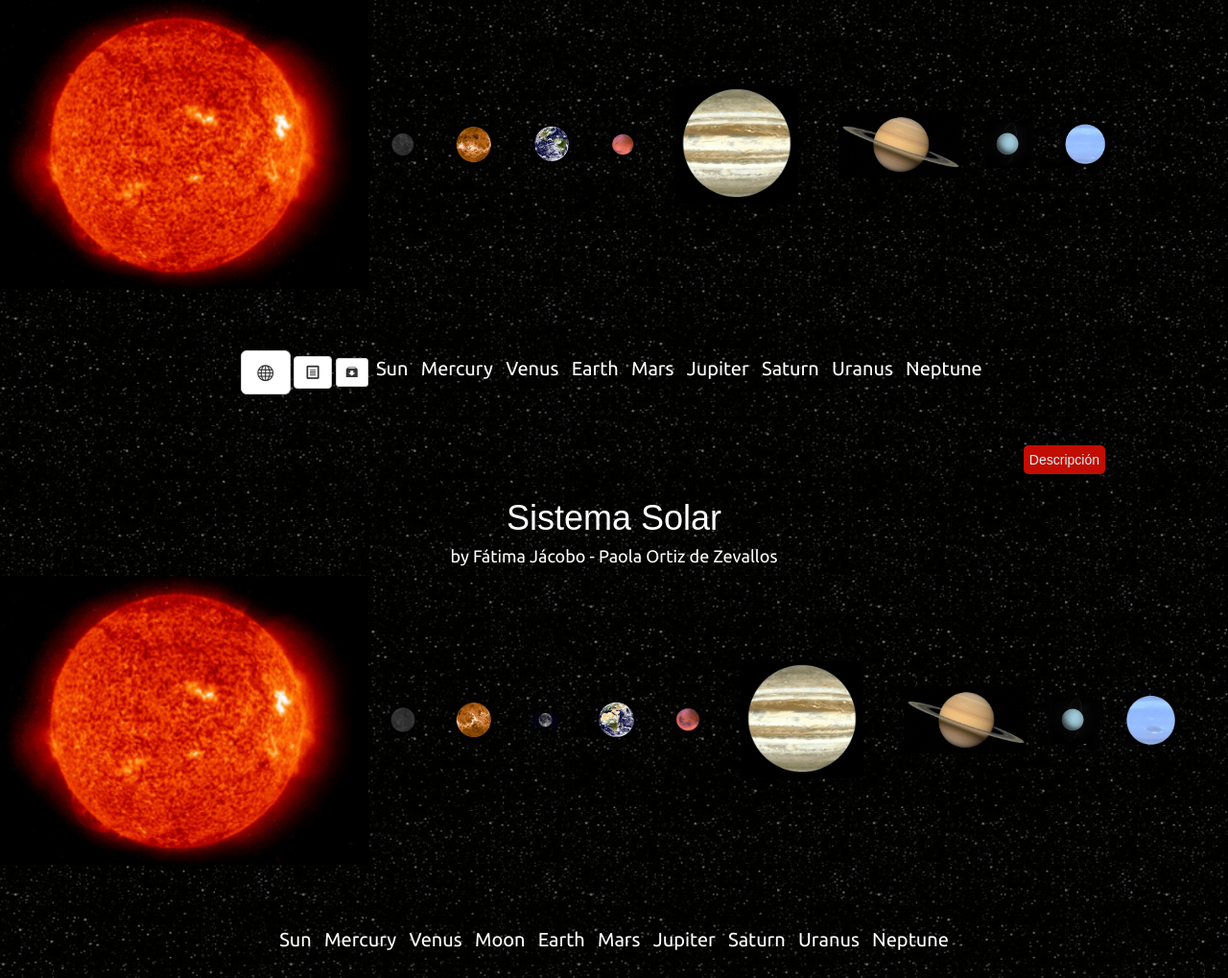
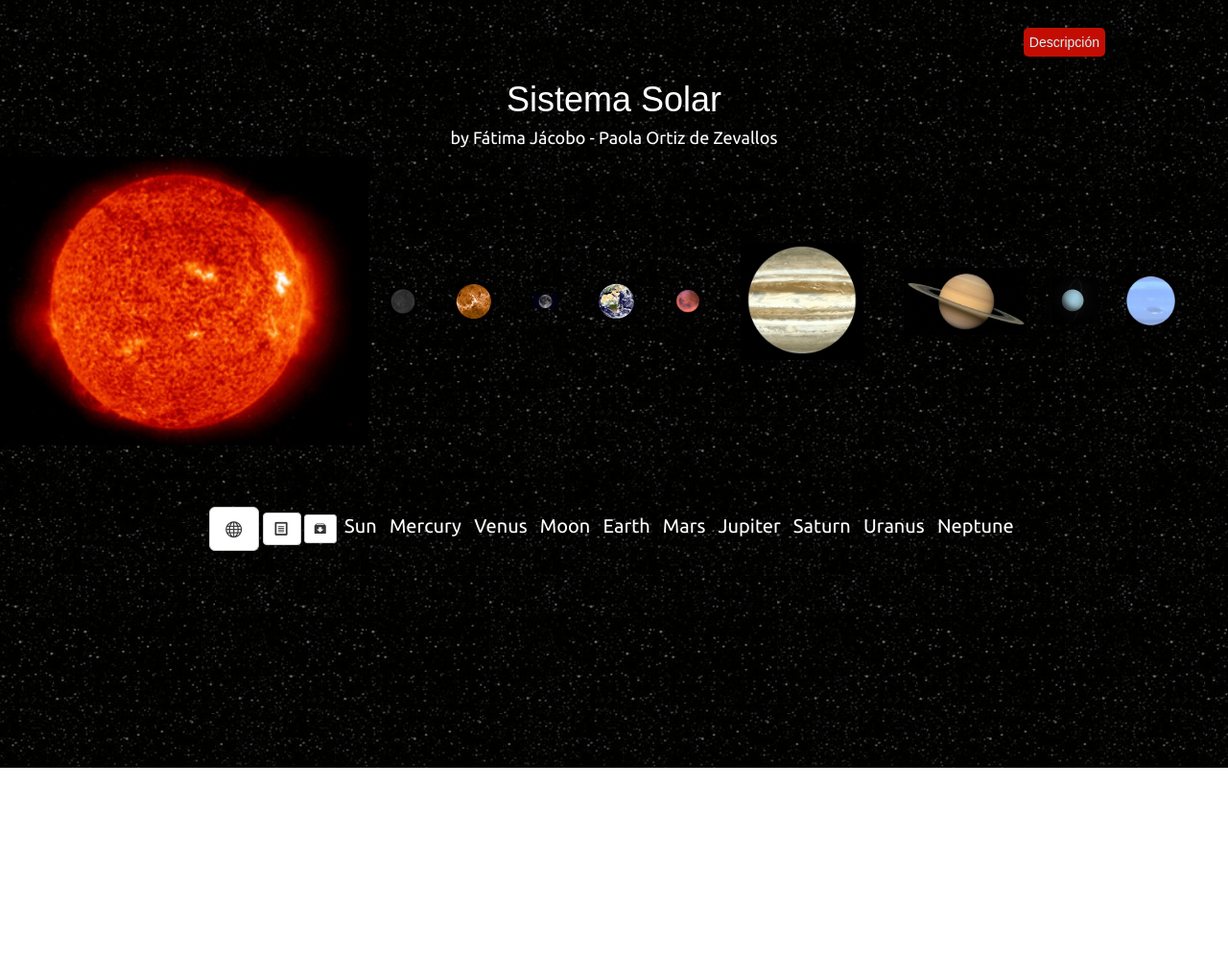
Before and after one commit to fatimajr/proyecto-js, a plain HTML site: page proyecto-js.html in a window 1280 px wide. Shown: the whole page at 96% size. After the commit the page ends 800 px from the top, so only its background shows below. Drawn offline with Linux system fonts and the light colour scheme; files whose address does not match are found by name; a web font is replaced by a local one.

Commit message:
modificacion principal

```diff
--- a/proyecto-js.html
+++ b/proyecto-js.html
@@ -14,33 +14,6 @@
 	<div id="carga">
 		<span class="inicio">Cargando...</span>
 		<img src="img/systemplanet.gif" alt="planetas" id="system">
-	</div>
-	<div class="sistema">
-		<img src="img/Sun.gif" id="sun" class="sun">
-		<img src="img/mercury.gif" id="mercury" class="mercury">
-		<img src="img/Venus.gif" id="venus" class="venus">
-		<img src="img/earth.gif" id="tierra" class="tierra">
-		<img src="img/mars.gif" id="mars" class="mars">
-		<img src="img/jupiter.gif" id="jupiter" class="jupiter">
-		<img src="img/saturn.gif" id="saturn" class="saturn">
-		<img src="img/Uranus.gif" id="uranus" class="uranus">
-		<img src="img/neptune.gif" id="neptune" class="neptune">
-	</div>
-	<div id="data" class="ufont">
-	<div class="inline-block">
-	    <button id="3d" type="" class="icon-sphere btn btn-default btn-lg"></button>
-	    <button class="icon-file-text btn btn-default"></button>
-	    <button class="icon-box-add btn btn-default btn-sm"></button>
-    </div>
-      <a class="sol" title="sun" href="#sunspeed">Sun</a>
-      <a class="mercurio" title="mercury" href="#mercuryinfo">Mercury</a>
-      <a class="Venus" title="venus" href="#venusinfo">Venus</a>
-      <a class="earth" title="earth" href="#earthinfo">Earth</a>
-      <a class="marte" title="mars" href="#marsinfo">Mars</a>
-      <a class="Jupiter" title="jupiter" href="#jupiterinfo">Jupiter</a>
-      <a class="saturno" title="saturn" href="#saturninfo">Saturn</a>
-      <a class="urano" title="uranus" href="#uranusinfo">Uranus</a>
-      <a class="neptuno" title="neptune" href="#neptuneinfo">Neptune</a>
 	</div>
 	<section id="principal" class="display">
 		<button type="button" id="boton">Descripción</button>
@@ -63,6 +36,11 @@
 		</div>
 		<!-- <div id="drop"></div> -->
 		<div id="data" class="ufont">
+			<div class="inline-block">
+			    <button id="3d" type="" class="icon-sphere btn btn-default btn-lg"></button>
+			    <button class="icon-file-text btn btn-default"></button>
+			    <button class="icon-box-add btn btn-default btn-sm"></button>
+		    </div>
 	      	<a class="sol" title="sun" href="#" id="solA">Sun</a>
 	      	<a class="mercurio" title="mercury" href="#" id="mercurioA">Mercury</a>
 	      	<a class="Venus" title="venus" href="#" id="venusA">Venus</a>
```
Lines whose indentation alone changed are shown as unchanged.
